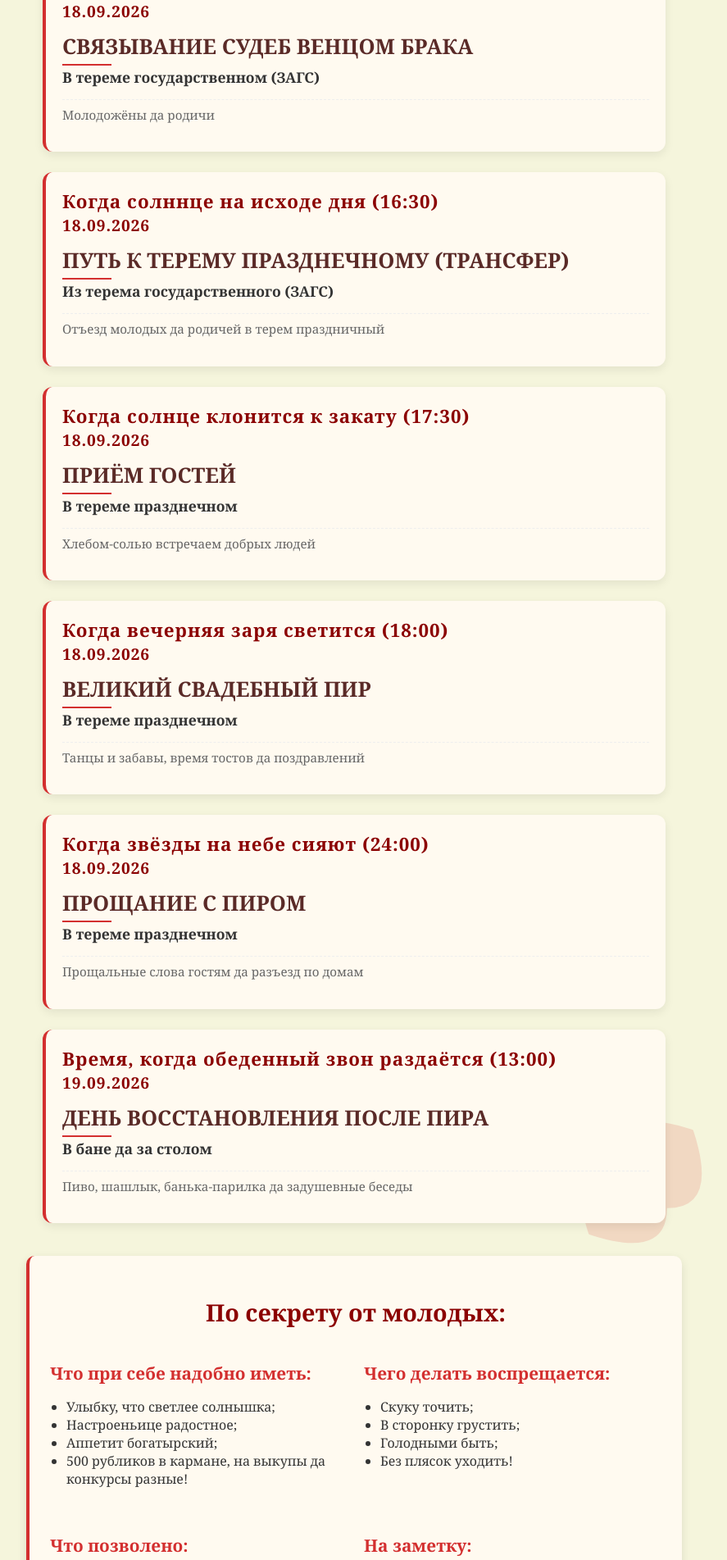
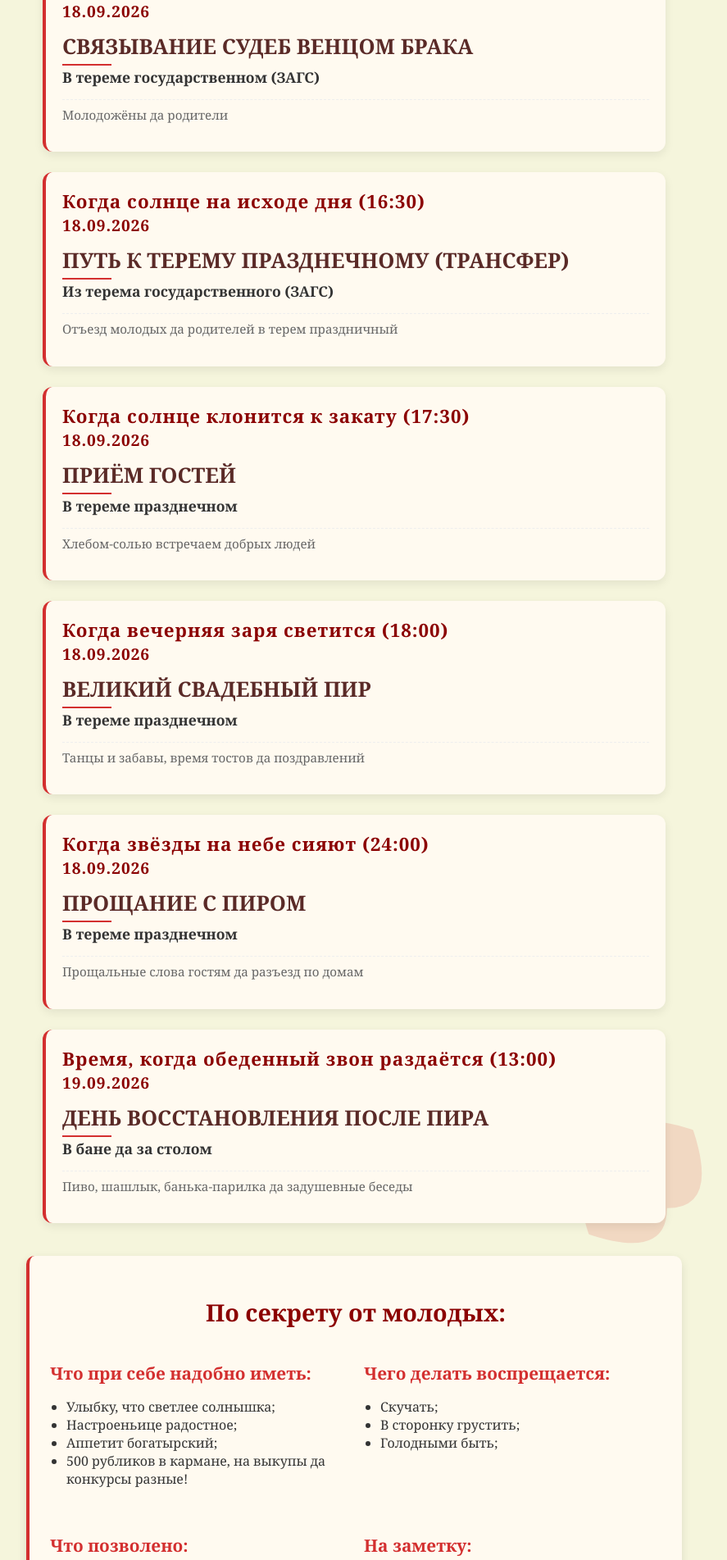
Before and after one commit to 9kaluga/wedding, a React (Vite) app: page / in a window 1280 px wide. Shown: the part 2157-4060 px from the top of the page at 82% size, without its empty margins (208-1095 px from the left). Built offline with nearby package versions, Linux system fonts and the light colour scheme.

Commit message:
feat(27): финальные паравки

```diff
--- a/src/components/ScheduleSection.tsx
+++ b/src/components/ScheduleSection.tsx
@@ -5,14 +5,14 @@ const ScheduleSection = () => {
       date: "18.09.2026",
       title: "Связывание судеб венцом брака",
       place: "В тереме государственном (ЗАГС)",
-      guests: "Молодожёны да родичи",
+      guests: "Молодожёны да родители",
     },
     {
-      time: "Когда солннце на исходе дня (16:30)",
+      time: "Когда солнце на исходе дня (16:30)",
       date: "18.09.2026",
       title: "Путь к терему празднечному (Трансфер)",
       place: "Из терема государственного (ЗАГС)",
-      guests: "Отъезд молодых да родичей в терем праздничный",
+      guests: "Отъезд молодых да родителей в терем праздничный",
     },
     {
       time: "Когда солнце клонится к закату (17:30)",
--- a/src/components/TipsSection.tsx
+++ b/src/components/TipsSection.tsx
@@ -62,10 +62,10 @@ const TipsSection: React.FC = () => {
             Чего делать воспрещается:
           </h3>
           <ul style={{ textAlign: "left", paddingLeft: "20px", color: "#333" }}>
-            <li>Скуку точить;</li>
+            <li>Скучать;</li>
             <li>В сторонку грустить;</li>
             <li>Голодными быть;</li>
-            <li>Без плясок уходить!</li>
+            {/* <li>Без плясок уходить!</li> */}
           </ul>
         </div>
 
```
